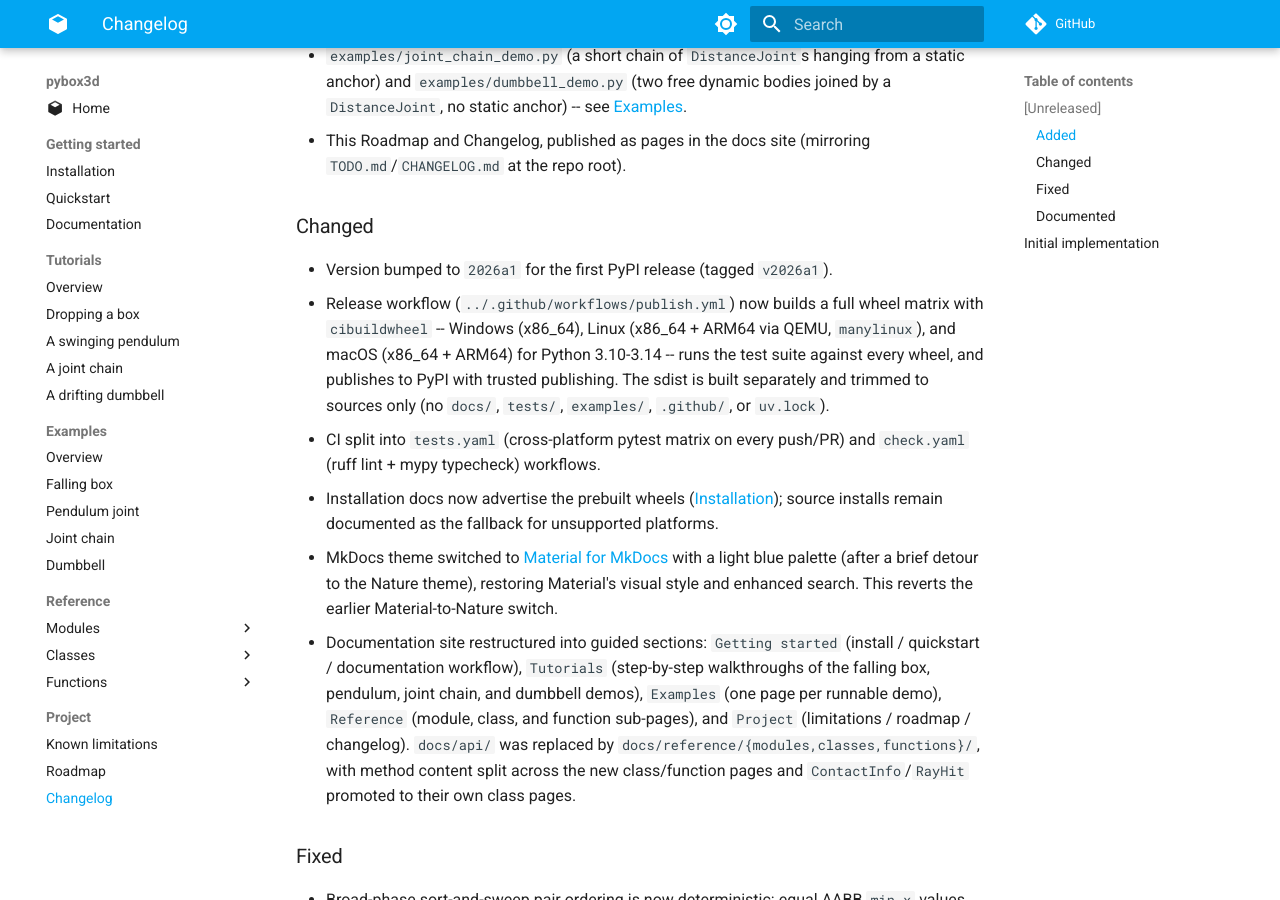
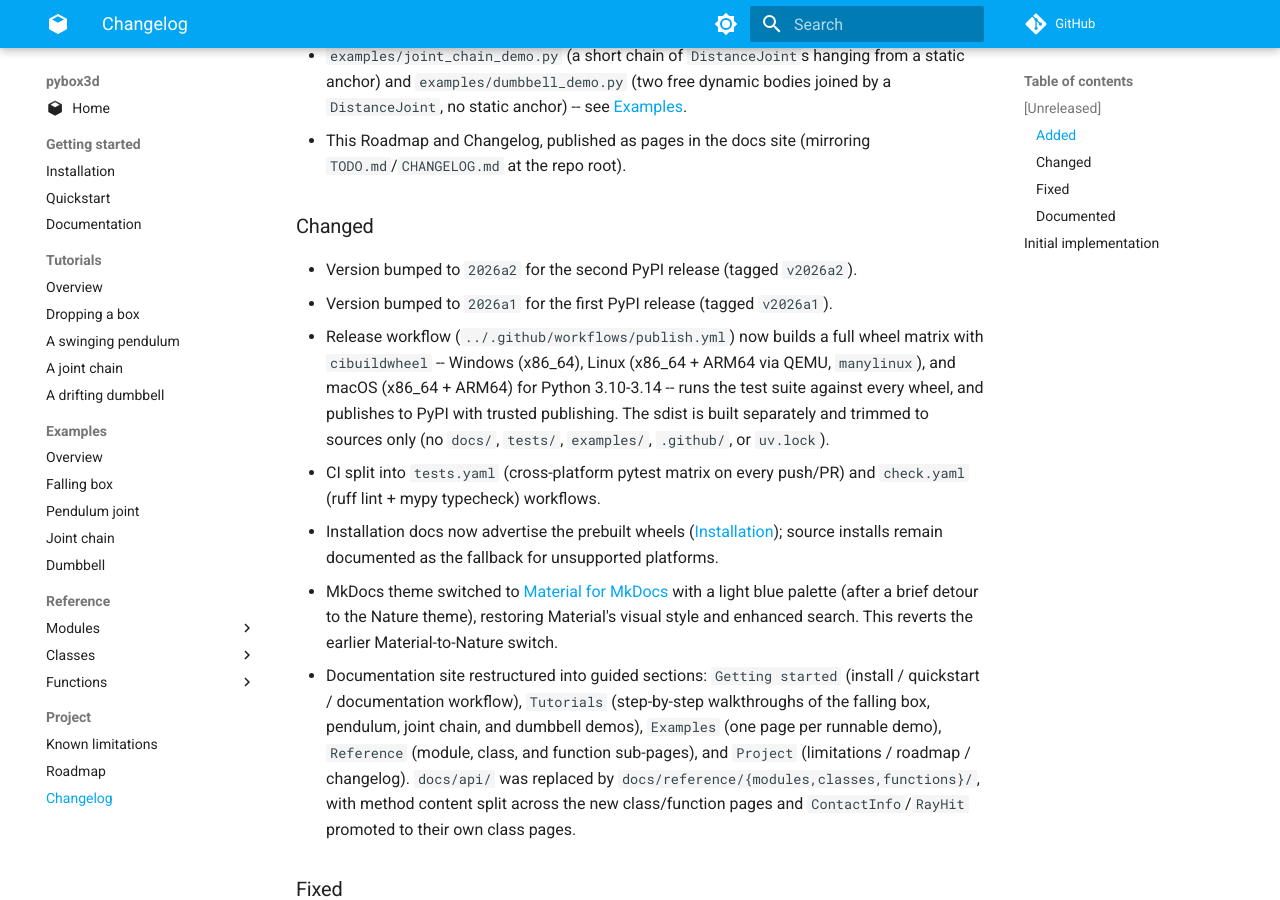
Before and after one commit to algaves/pybox3d, an MkDocs documentation site: the page built from docs/changelog.md, in a window 1280 px wide and 900 px high, scrolled down 2881 px. Built offline with MkDocs 1.6.1 and Material for MkDocs 9.7.7, drawn with Linux system fonts in a browser that asks for light colours; comment, search, counter and statistics services are not loaded.

Commit message:
chore: bump version to 2026a2

```diff
--- a/docs/changelog.md
+++ b/docs/changelog.md
@@ -152,6 +152,8 @@ See [Roadmap](roadmap.md) for what's still missing.
 
 ### Changed
 
+- Version bumped to `2026a2` for the second PyPI release (tagged
+  `v2026a2`).
 - Version bumped to `2026a1` for the first PyPI release (tagged
   `v2026a1`).
 - Release workflow (`../.github/workflows/publish.yml`) now builds a
--- a/pyproject.toml
+++ b/pyproject.toml
@@ -1,6 +1,6 @@
 [project]
 name = "pybox3d"
-version = "2026a1"
+version = "2026a2"
 description = "Python bindings (CPython C-API) for libbox3d, a 3D box geometry + rigid-body physics library"
 readme = "README.md"
 authors = [
```
Also changed, not shown: CHANGELOG.md (+2 -0 lines), 1 other file.
